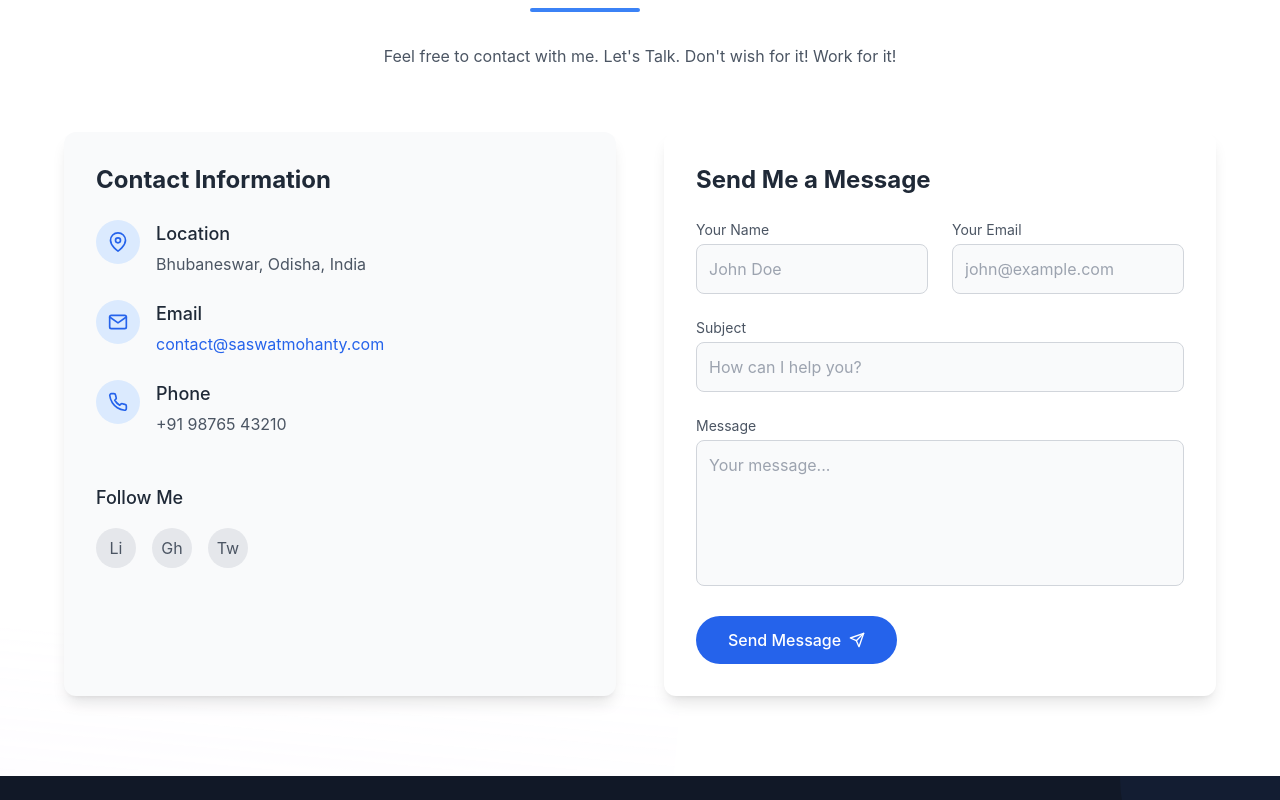
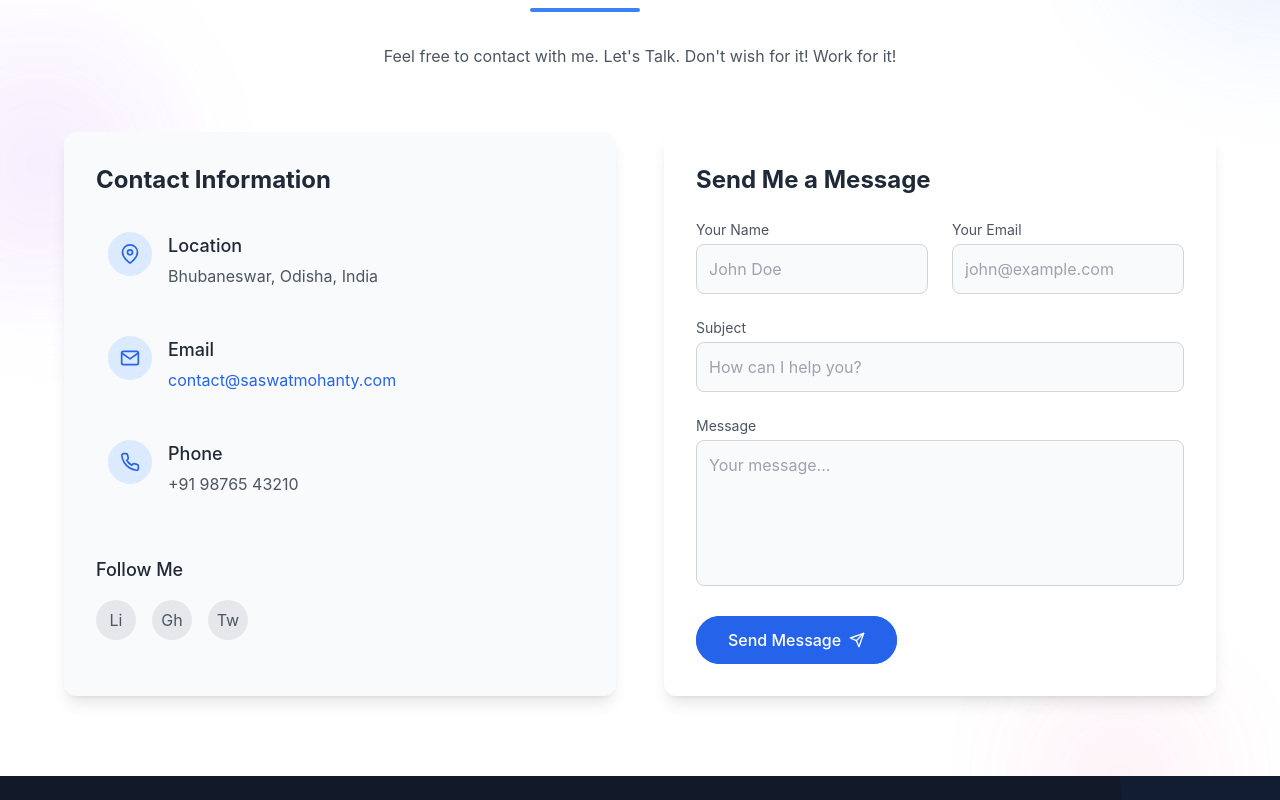
Before and after one commit to Saswat0602/portfolio-latest, a React (Vite) app: page / in a window 1280 px wide. Shown: the part 4760-5560 px from the top of the page. Built offline with nearby package versions, Linux system fonts and the light colour scheme.

Commit message:
animation in contact section

```diff
--- a/src/sections/Contact.tsx
+++ b/src/sections/Contact.tsx
@@ -44,65 +44,78 @@ const Contact: React.FC = () => {
   };
 
   return (
-    <section id="contact" className="py-20 bg-white dark:bg-gray-900">
-      <div className="container mx-auto px-4">
+    <section id="contact" className="py-20 bg-white dark:bg-gray-900 relative overflow-hidden">
+      {/* Background decorative elements */}
+      <div className="absolute inset-0 overflow-hidden opacity-10 pointer-events-none">
+        <div className="absolute -top-40 -right-40 w-80 h-80 bg-blue-500 rounded-full filter blur-3xl"></div>
+        <div className="absolute top-40 -left-20 w-60 h-60 bg-purple-500 rounded-full filter blur-3xl"></div>
+        <div className="absolute -bottom-20 right-20 w-40 h-40 bg-pink-500 rounded-full filter blur-3xl"></div>
+      </div>
+
+      <div className="container mx-auto px-4 relative z-10">
         <AnimatedSection className="mb-16 text-center">
-          <h2 className="section-heading text-gray-800 dark:text-white">Get In Touch</h2>
-          <p className="text-gray-600 dark:text-gray-300 max-w-2xl mx-auto mt-4">
+          <h2 className="section-heading text-gray-800 dark:text-white hover:text-blue-600 dark:hover:text-blue-400 transition-colors duration-300">Get In Touch</h2>
+          <p className="text-gray-600 dark:text-gray-300 max-w-2xl mx-auto mt-4 hover:text-gray-800 dark:hover:text-white transition-colors duration-300">
             {userData.contact.message}
           </p>
         </AnimatedSection>
 
         <div className="grid grid-cols-1 md:grid-cols-2 gap-12 max-w-6xl mx-auto">
           <AnimatedSection direction="right">
-            <div className="bg-gray-50 dark:bg-slate-800 p-8 rounded-xl shadow-lg h-full">
-              <h3 className="text-2xl font-bold text-gray-800 dark:text-white mb-6">
+            <div className="bg-gray-50 dark:bg-slate-800 p-8 rounded-xl shadow-lg h-full hover:shadow-xl transition-all duration-500 hover:-translate-y-2 hover:shadow-blue-100 dark:hover:shadow-blue-900/20 transform">
+              <h3 className="text-2xl font-bold text-gray-800 dark:text-white mb-6 hover:text-blue-600 dark:hover:text-blue-400 transition-colors duration-300">
                 Contact Information
               </h3>
 
               <div className="space-y-6">
-                <div className="flex items-start">
-                  <div className="shrink-0 bg-blue-100 dark:bg-blue-900/30 p-3 rounded-full text-blue-600 dark:text-blue-400 mr-4">
-                    <FiMapPin size={20} />
+                <div className="flex items-start group hover:bg-blue-50 dark:hover:bg-blue-900/10 p-3 rounded-lg transition-all duration-300">
+                  <div className="shrink-0 bg-blue-100 dark:bg-blue-900/30 p-3 rounded-full text-blue-600 dark:text-blue-400 mr-4 group-hover:bg-blue-200 dark:group-hover:bg-blue-800/30 transition-colors duration-300 group-hover:scale-110 transform">
+                    <FiMapPin size={20} className="group-hover:animate-bounce" />
                   </div>
                   <div>
-                    <h4 className="text-lg font-medium text-gray-800 dark:text-white mb-1">Location</h4>
-                    <p className="text-gray-600 dark:text-gray-300">{userData.footer.contact.location}</p>
+                    <h4 className="text-lg font-medium text-gray-800 dark:text-white mb-1 group-hover:text-blue-600 dark:group-hover:text-blue-400 transition-colors duration-300">Location</h4>
+                    <p className="text-gray-600 dark:text-gray-300 group-hover:text-gray-800 dark:group-hover:text-gray-200 transition-colors duration-300">{userData.footer.contact.location}</p>
                   </div>
                 </div>
 
-                <div className="flex items-start">
-                  <div className="shrink-0 bg-blue-100 dark:bg-blue-900/30 p-3 rounded-full text-blue-600 dark:text-blue-400 mr-4">
-                    <FiMail size={20} />
+                <div className="flex items-start group hover:bg-blue-50 dark:hover:bg-blue-900/10 p-3 rounded-lg transition-all duration-300">
+                  <div className="shrink-0 bg-blue-100 dark:bg-blue-900/30 p-3 rounded-full text-blue-600 dark:text-blue-400 mr-4 group-hover:bg-blue-200 dark:group-hover:bg-blue-800/30 transition-colors duration-300 group-hover:scale-110 transform">
+                    <FiMail size={20} className="group-hover:animate-bounce" />
                   </div>
                   <div>
-                    <h4 className="text-lg font-medium text-gray-800 dark:text-white mb-1">Email</h4>
-                    <a href={`mailto:${userData.footer.contact.email}`} className="text-blue-600 dark:text-blue-400 hover:underline">
+                    <h4 className="text-lg font-medium text-gray-800 dark:text-white mb-1 group-hover:text-blue-600 dark:group-hover:text-blue-400 transition-colors duration-300">Email</h4>
+                    <a
+                      href={`mailto:${userData.footer.contact.email}`}
+                      className="text-blue-600 dark:text-blue-400 hover:underline transition-all duration-300 relative group-hover:font-medium"
+                    >
+                      <span className="relative">
                         {userData.footer.contact.email}
+                        <span className="absolute -bottom-0.5 left-0 w-0 h-0.5 bg-blue-600 dark:bg-blue-400 group-hover:w-full transition-all duration-500"></span>
+                      </span>
                     </a>
                   </div>
                 </div>
 
-                <div className="flex items-start">
-                  <div className="shrink-0 bg-blue-100 dark:bg-blue-900/30 p-3 rounded-full text-blue-600 dark:text-blue-400 mr-4">
-                    <FiPhone size={20} />
+                <div className="flex items-start group hover:bg-blue-50 dark:hover:bg-blue-900/10 p-3 rounded-lg transition-all duration-300">
+                  <div className="shrink-0 bg-blue-100 dark:bg-blue-900/30 p-3 rounded-full text-blue-600 dark:text-blue-400 mr-4 group-hover:bg-blue-200 dark:group-hover:bg-blue-800/30 transition-colors duration-300 group-hover:scale-110 transform">
+                    <FiPhone size={20} className="group-hover:animate-bounce" />
                   </div>
                   <div>
-                    <h4 className="text-lg font-medium text-gray-800 dark:text-white mb-1">Phone</h4>
-                    <p className="text-gray-600 dark:text-gray-300">{userData.footer.contact.phone}</p>
+                    <h4 className="text-lg font-medium text-gray-800 dark:text-white mb-1 group-hover:text-blue-600 dark:group-hover:text-blue-400 transition-colors duration-300">Phone</h4>
+                    <p className="text-gray-600 dark:text-gray-300 group-hover:text-gray-800 dark:group-hover:text-gray-200 transition-colors duration-300">{userData.footer.contact.phone}</p>
                   </div>
                 </div>
               </div>
 
               <div className="mt-12">
-                <h4 className="text-lg font-medium text-gray-800 dark:text-white mb-4">Follow Me</h4>
+                <h4 className="text-lg font-medium text-gray-800 dark:text-white mb-4 hover:text-blue-600 dark:hover:text-blue-400 transition-colors duration-300">Follow Me</h4>
                 <div className="flex space-x-4">
                   {/* Social links - could be replaced with actual icons */}
                   {userData.footer.socialLinks.slice(0, 3).map((link, index) => (
                     <a
                       key={index}
                       href={link.href}
-                      className="w-10 h-10 bg-gray-200 dark:bg-gray-700 rounded-full flex items-center justify-center text-gray-600 dark:text-gray-300 hover:bg-blue-500 hover:text-white dark:hover:bg-blue-600 transition-colors"
+                      className="w-10 h-10 bg-gray-200 dark:bg-gray-700 rounded-full flex items-center justify-center text-gray-600 dark:text-gray-300 hover:bg-blue-500 hover:text-white dark:hover:bg-blue-600 transition-all duration-300 transform hover:scale-110 hover:rotate-6 hover:shadow-lg"
                       aria-label={`Social link ${index + 1}`}
                     >
                       {index === 0 ? "Li" : index === 1 ? "Gh" : "Tw"}
@@ -114,15 +127,15 @@ const Contact: React.FC = () => {
           </AnimatedSection>
 
           <AnimatedSection direction="left">
-            <div className="bg-white dark:bg-slate-800 p-8 rounded-xl shadow-lg">
-              <h3 className="text-2xl font-bold text-gray-800 dark:text-white mb-6">
+            <div className="bg-white dark:bg-slate-800 p-8 rounded-xl shadow-lg hover:shadow-xl transition-all duration-500 hover:-translate-y-2 hover:shadow-blue-100 dark:hover:shadow-blue-900/20 transform">
+              <h3 className="text-2xl font-bold text-gray-800 dark:text-white mb-6 hover:text-blue-600 dark:hover:text-blue-400 transition-colors duration-300">
                 Send Me a Message
               </h3>
 
               {submitted ? (
                 <div className="bg-green-100 dark:bg-green-900/30 p-6 rounded-lg text-center animate-fade-in">
                   <div className="text-green-600 dark:text-green-400 mb-2 text-xl">
-                    <svg xmlns="http://www.w3.org/2000/svg" className="h-12 w-12 mx-auto" fill="none" viewBox="0 0 24 24" stroke="currentColor">
+                    <svg xmlns="http://www.w3.org/2000/svg" className="h-12 w-12 mx-auto animate-bounce" fill="none" viewBox="0 0 24 24" stroke="currentColor">
                       <path strokeLinecap="round" strokeLinejoin="round" strokeWidth={2} d="M9 12l2 2 4-4m6 2a9 9 0 11-18 0 9 9 0 0118 0z" />
                     </svg>
                   </div>
@@ -132,8 +145,8 @@ const Contact: React.FC = () => {
               ) : (
                 <form onSubmit={handleSubmit} className="space-y-6">
                   <div className="grid grid-cols-1 sm:grid-cols-2 gap-6">
-                    <div>
-                      <label htmlFor="name" className="block text-sm text-gray-600 dark:text-gray-400 mb-1">Your Name</label>
+                    <div className="group">
+                      <label htmlFor="name" className="block text-sm text-gray-600 dark:text-gray-400 mb-1 group-hover:text-blue-600 dark:group-hover:text-blue-400 transition-colors duration-300">Your Name</label>
                       <input
                         type="text"
                         id="name"
@@ -141,12 +154,12 @@ const Contact: React.FC = () => {
                         value={formData.name}
                         onChange={handleChange}
                         required
-                        className="w-full p-3 bg-gray-50 dark:bg-gray-700 rounded-lg border border-gray-300 dark:border-gray-600 text-gray-900 dark:text-white focus:ring-2 focus:ring-blue-500 focus:border-transparent transition-all"
+                        className="w-full p-3 bg-gray-50 dark:bg-gray-700 rounded-lg border border-gray-300 dark:border-gray-600 text-gray-900 dark:text-white focus:ring-2 focus:ring-blue-500 focus:border-transparent transition-all group-hover:border-blue-300 dark:group-hover:border-blue-500"
                         placeholder="John Doe"
                       />
                     </div>
-                    <div>
-                      <label htmlFor="email" className="block text-sm text-gray-600 dark:text-gray-400 mb-1">Your Email</label>
+                    <div className="group">
+                      <label htmlFor="email" className="block text-sm text-gray-600 dark:text-gray-400 mb-1 group-hover:text-blue-600 dark:group-hover:text-blue-400 transition-colors duration-300">Your Email</label>
                       <input
                         type="email"
                         id="email"
@@ -154,14 +167,14 @@ const Contact: React.FC = () => {
                         value={formData.email}
                         onChange={handleChange}
                         required
-                        className="w-full p-3 bg-gray-50 dark:bg-gray-700 rounded-lg border border-gray-300 dark:border-gray-600 text-gray-900 dark:text-white focus:ring-2 focus:ring-blue-500 focus:border-transparent transition-all"
+                        className="w-full p-3 bg-gray-50 dark:bg-gray-700 rounded-lg border border-gray-300 dark:border-gray-600 text-gray-900 dark:text-white focus:ring-2 focus:ring-blue-500 focus:border-transparent transition-all group-hover:border-blue-300 dark:group-hover:border-blue-500"
                         placeholder="john@example.com"
                       />
                     </div>
                   </div>
 
-                  <div>
-                    <label htmlFor="subject" className="block text-sm text-gray-600 dark:text-gray-400 mb-1">Subject</label>
+                  <div className="group">
+                    <label htmlFor="subject" className="block text-sm text-gray-600 dark:text-gray-400 mb-1 group-hover:text-blue-600 dark:group-hover:text-blue-400 transition-colors duration-300">Subject</label>
                     <input
                       type="text"
                       id="subject"
@@ -169,13 +182,13 @@ const Contact: React.FC = () => {
                       value={formData.subject}
                       onChange={handleChange}
                       required
-                      className="w-full p-3 bg-gray-50 dark:bg-gray-700 rounded-lg border border-gray-300 dark:border-gray-600 text-gray-900 dark:text-white focus:ring-2 focus:ring-blue-500 focus:border-transparent transition-all"
+                      className="w-full p-3 bg-gray-50 dark:bg-gray-700 rounded-lg border border-gray-300 dark:border-gray-600 text-gray-900 dark:text-white focus:ring-2 focus:ring-blue-500 focus:border-transparent transition-all group-hover:border-blue-300 dark:group-hover:border-blue-500"
                       placeholder="How can I help you?"
                     />
                   </div>
 
-                  <div>
-                    <label htmlFor="message" className="block text-sm text-gray-600 dark:text-gray-400 mb-1">Message</label>
+                  <div className="group">
+                    <label htmlFor="message" className="block text-sm text-gray-600 dark:text-gray-400 mb-1 group-hover:text-blue-600 dark:group-hover:text-blue-400 transition-colors duration-300">Message</label>
                     <textarea
                       id="message"
                       name="message"
@@ -183,7 +196,7 @@ const Contact: React.FC = () => {
                       onChange={handleChange}
                       required
                       rows={5}
-                      className="w-full p-3 bg-gray-50 dark:bg-gray-700 rounded-lg border border-gray-300 dark:border-gray-600 text-gray-900 dark:text-white focus:ring-2 focus:ring-blue-500 focus:border-transparent transition-all resize-none"
+                      className="w-full p-3 bg-gray-50 dark:bg-gray-700 rounded-lg border border-gray-300 dark:border-gray-600 text-gray-900 dark:text-white focus:ring-2 focus:ring-blue-500 focus:border-transparent transition-all resize-none group-hover:border-blue-300 dark:group-hover:border-blue-500"
                       placeholder="Your message..."
                     ></textarea>
                   </div>
@@ -193,8 +206,10 @@ const Contact: React.FC = () => {
                     disabled={isSubmitting}
                     className={`px-8 py-3 bg-blue-600 hover:bg-blue-700 text-white font-medium rounded-full
                               transition-all duration-300 transform hover:-translate-y-1 hover:shadow-lg
-                              flex items-center justify-center ${isSubmitting ? 'opacity-70 cursor-not-allowed' : ''}`}
+                              flex items-center justify-center relative overflow-hidden group ${isSubmitting ? 'opacity-70 cursor-not-allowed' : ''}`}
                   >
+                    <span className="absolute inset-0 w-full h-full bg-gradient-to-r from-blue-600 to-blue-600 group-hover:from-blue-600 group-hover:via-purple-600 group-hover:to-blue-600 transition-all duration-1000 ease-in-out bg-size-200 bg-pos-0 group-hover:bg-pos-100"></span>
+                    <span className="relative z-10 flex items-center">
                       {isSubmitting ? (
                         <>
                           <svg className="animate-spin -ml-1 mr-3 h-5 w-5 text-white" xmlns="http://www.w3.org/2000/svg" fill="none" viewBox="0 0 24 24">
@@ -205,9 +220,10 @@ const Contact: React.FC = () => {
                         </>
                       ) : (
                         <>
-                        Send Message <FiSend className="ml-2" />
+                          Send Message <FiSend className="ml-2 group-hover:translate-x-1 transition-transform duration-300" />
                         </>
                       )}
+                    </span>
                   </button>
                 </form>
               )}
```
Lines whose indentation alone changed are shown as unchanged.
